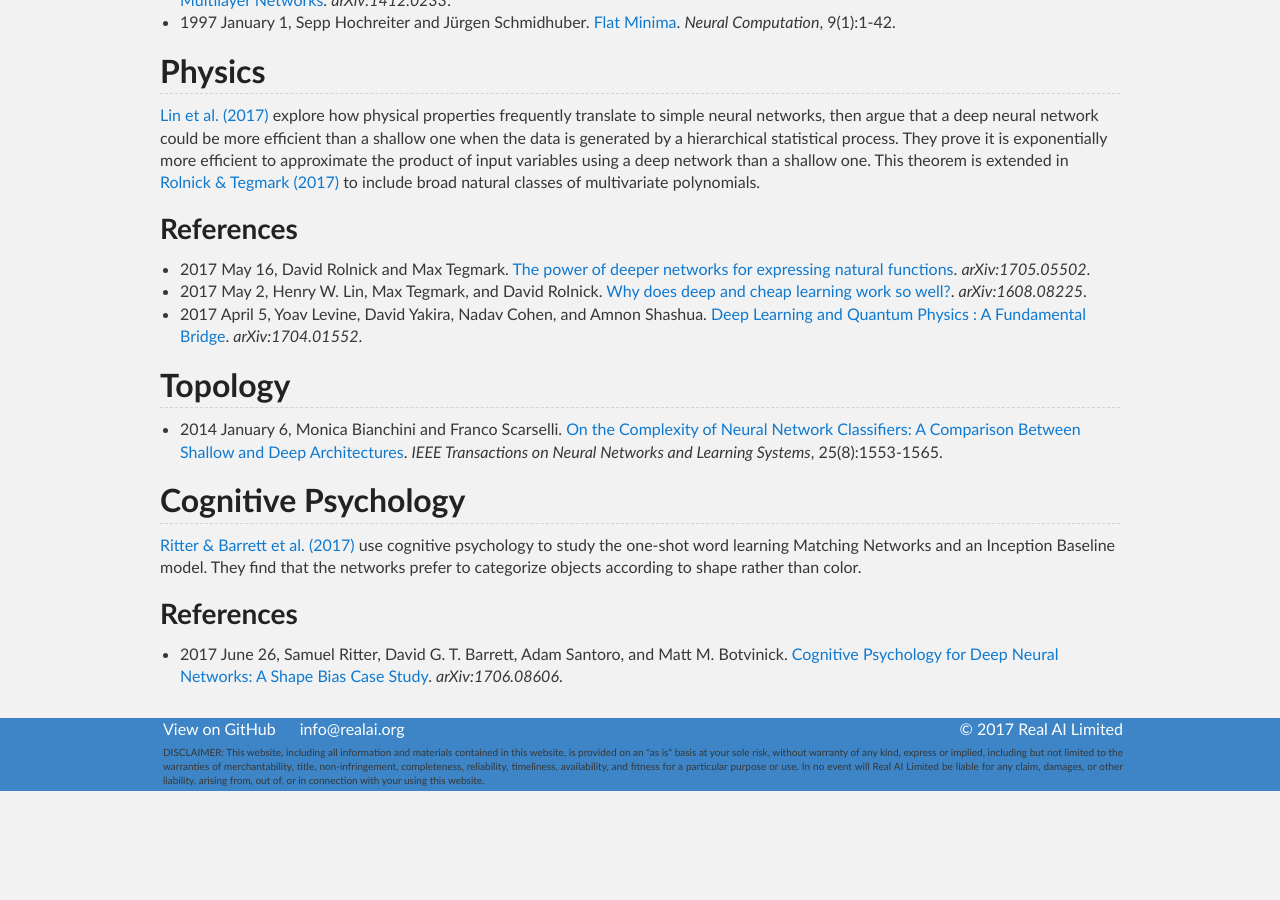
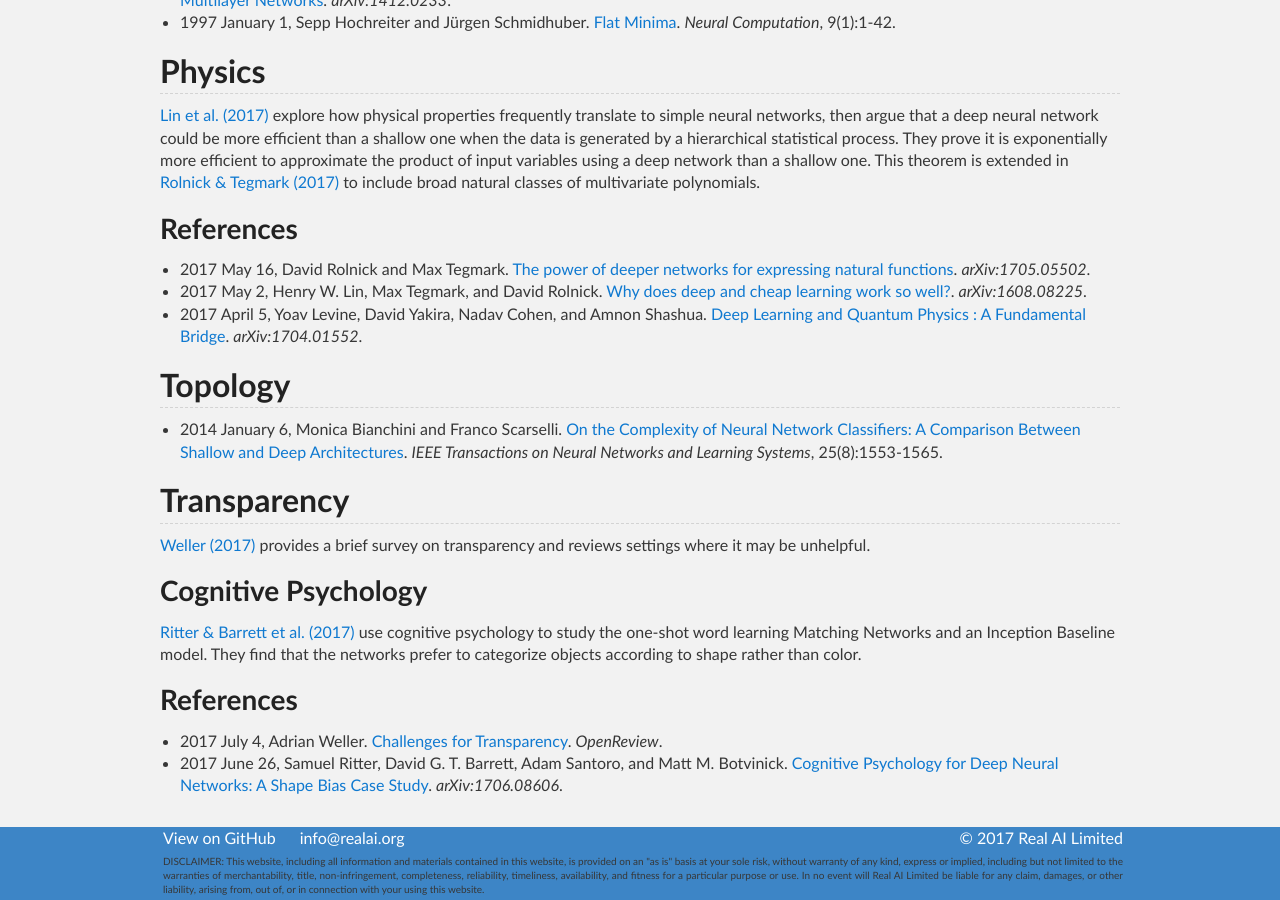
Before and after one commit to Tonywuhk/realai.org, a Jekyll site: the page built from deep-learning-theory.md, in a window 1280 px wide and 900 px high, scrolled down 1474 px. Built offline with Jekyll 4.4.1, drawn with Linux system fonts in a browser that asks for light colours; our own code applies the rules of GitHub Pages for plain Markdown files; comment, search, counter and statistics services are not loaded; the repository's description, which GitHub fills in, is left out; before the commit the page ends 2265 px from its top, so only the background shows below that.

Commit message:
Update deep-learning-theory.md

```diff
--- a/deep-learning-theory.md
+++ b/deep-learning-theory.md
@@ -52,10 +52,15 @@ Maybe flat minima don’t exist in random data and are somehow easier to find th
 
 * 2014 January 6, Monica Bianchini and Franco Scarselli. [On the Complexity of Neural Network Classifiers: A Comparison Between Shallow and Deep Architectures](http://ieeexplore.ieee.org/document/6697897/). *IEEE Transactions on Neural Networks and Learning Systems*, 25(8):1553-1565.
 
-## Cognitive Psychology
+## Transparency
+
+[Weller (2017)](https://openreview.net/forum?id=SJR9L5MQ-) provides a brief survey on transparency and reviews settings where it may be unhelpful.
+
+### Cognitive Psychology
 
 [Ritter & Barrett et al. (2017)](https://arxiv.org/abs/1706.08606) use cognitive psychology to study the one-shot word learning Matching Networks and an Inception Baseline model. They find that the networks prefer to categorize objects according to shape rather than color.
 
 ### References
 
+* 2017 July 4, Adrian Weller. [Challenges for Transparency](https://openreview.net/forum?id=SJR9L5MQ-). *OpenReview*.
 * 2017 June 26, Samuel Ritter, David G. T. Barrett, Adam Santoro, and Matt M. Botvinick. [Cognitive Psychology for Deep Neural Networks: A Shape Bias Case Study](https://arxiv.org/abs/1706.08606). *arXiv:1706.08606*.
```
